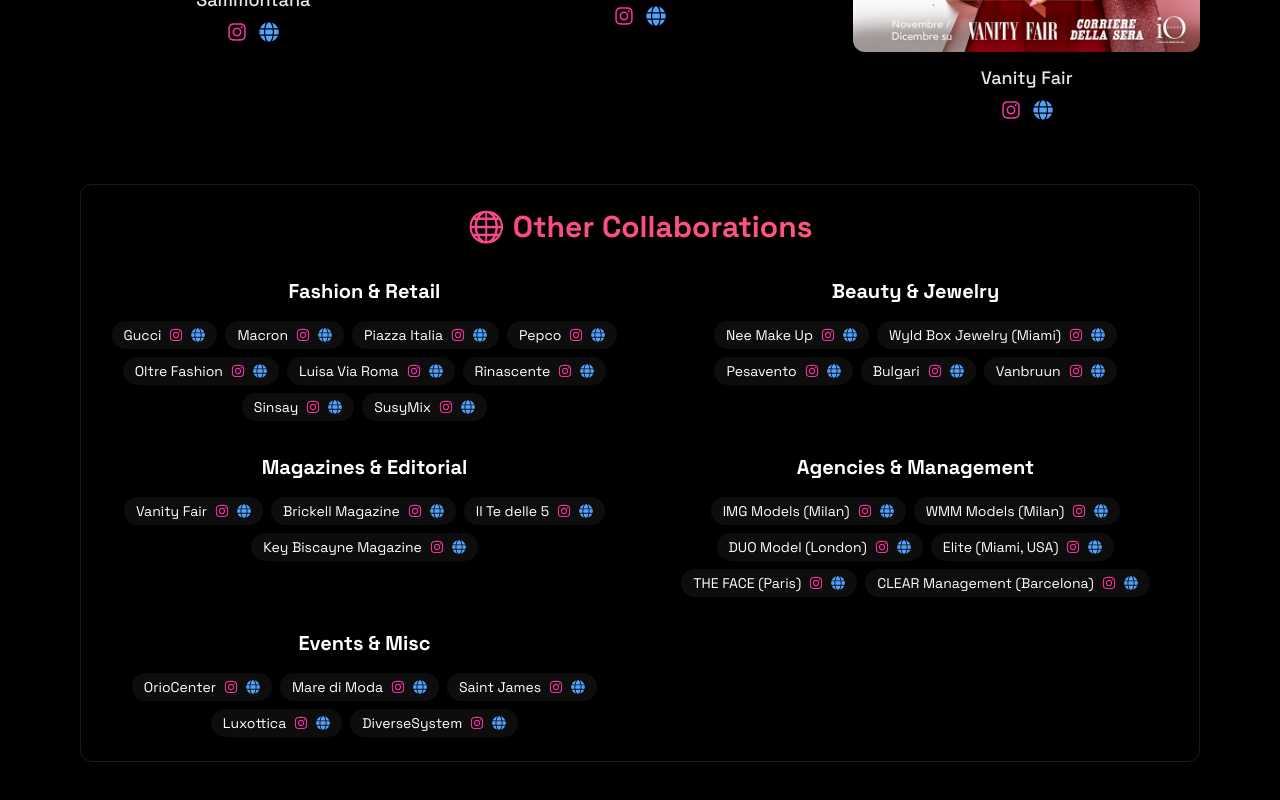
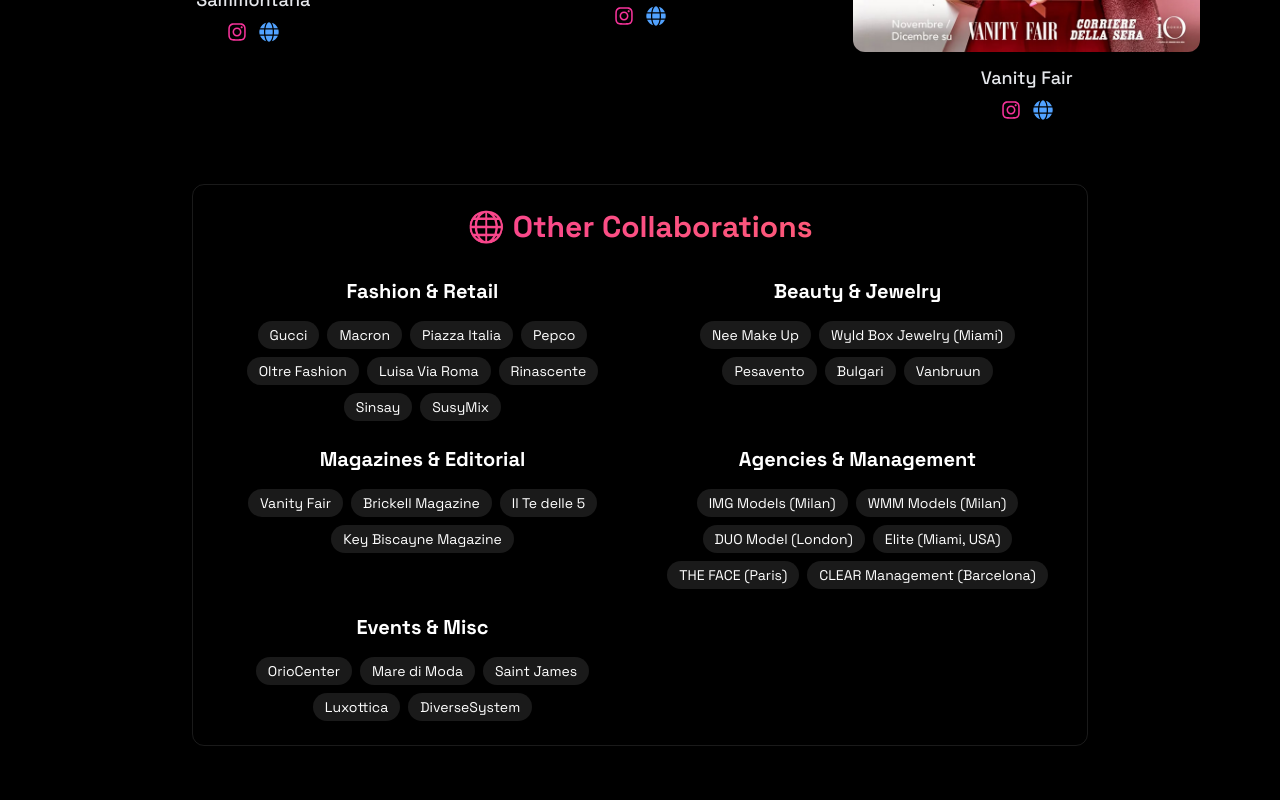
Before and after one commit to alessandradeserti/portfolio, a React (Vite) app: page / in a window 1280 px wide. Shown: the part 5095-5895 px from the top of the page. Built offline with nearby package versions, Linux system fonts and the light colour scheme.

Commit message:
Update portfolio site

```diff
--- a/src/components/sections/Collaborations.jsx
+++ b/src/components/sections/Collaborations.jsx
@@ -107,46 +107,24 @@
     },
   ];
 
-  const otherSections = {
+  const otherCollaborations = {
     "Fashion & Retail": [
-      { name: "Gucci", ig: "https://www.instagram.com/gucci/", site: "https://www.gucci.com/it/it/" },
-      { name: "Macron", ig: "https://www.instagram.com/macron/", site: "https://www.macron.com/it/" },
-      { name: "Piazza Italia", ig: "https://www.instagram.com/piazzaitaliaofficial/", site: "https://www.piazzaitalia.it/" },
-      { name: "Pepco", ig: "https://www.instagram.com/pepco_it/", site: "https://pepco.it/" },
-      { name: "Oltre Fashion", ig: "https://www.instagram.com/oltrefashion/", site: "https://www.oltre.com/" },
-      { name: "Luisa Via Roma", ig: "https://www.instagram.com/luisaviaroma/", site: "https://www.luisaviaroma.com/" },
-      { name: "Rinascente", ig: "https://www.instagram.com/rinascente/", site: "https://www.rinascente.it/it/" },
-      { name: "Sinsay", ig: "https://www.instagram.com/sinsay/", site: "https://www.sinsay.com/it/" },
-      { name: "SusyMix", ig: "https://www.instagram.com/susymixofficial/", site: "https://www.susymix.com/en/" },
+      "Gucci", "Macron", "Piazza Italia", "Pepco", "Oltre Fashion",
+      "Luisa Via Roma", "Rinascente", "Sinsay", "SusyMix"
     ],
     "Beauty & Jewelry": [
-      { name: "Nee Make Up", ig: "https://www.instagram.com/neemakeupmilano/", site: "https://en.neemakeupmilano.com/" },
-      { name: "Wyld Box Jewelry (Miami)", ig: "https://www.instagram.com/wyldboxjewelry/", site: "https://wyldboxjewelry.com/" },
-      { name: "Pesavento", ig: "https://www.instagram.com/pesavento_artexpressions/", site: "https://www.pesavento.com/" },
-      { name: "Bulgari", ig: "https://www.instagram.com/bvlgari/", site: "https://www.bulgari.com/it-it/" },
-      { name: "Vanbruun", ig: "https://www.instagram.com/vanbruun/", site: "https://vanbruun.com/en-se" },
+      "Nee Make Up", "Wyld Box Jewelry (Miami)", "Pesavento", "Bulgari", "Vanbruun"
     ],
     "Magazines & Editorial": [
-      { name: "Vanity Fair", ig: "https://www.instagram.com/vanityfairitalia/", site: "https://www.vanityfair.it/" },
-      { name: "Brickell Magazine", ig: "https://www.instagram.com/brickellmag/", site: "https://brickellmag.com/" },
-      { name: "Il Te delle 5", ig: "https://www.instagram.com/ilthedelle5/", site: "https://ilthedelle5.com/" },
-      { name: "Key Biscayne Magazine", ig: "https://www.instagram.com/keybiscaynemag/", site: "https://keybiscaynemag.com/" },
+      "Vanity Fair", "Brickell Magazine", "Il Te delle 5", "Key Biscayne Magazine"
     ],
     "Agencies & Management": [
-      { name: "IMG Models (Milan)", ig: "https://www.instagram.com/imgmodels/", site: "https://imgmodels.com/" },
-      { name: "WMM Models (Milan)", ig: "https://www.instagram.com/wmmmodels/", site: "https://www.wmm-models.com/" },
-      { name: "DUO Model (London)", ig: "https://www.instagram.com/duomodelmgmt/", site: "https://www.duomodelmgmt.com/" },
-      { name: "Elite (Miami, USA)", ig: "https://www.instagram.com/elitemodelworld/", site: "https://www.elitemodels.com/" },
-      { name: "THE FACE (Paris)", ig: "https://www.instagram.com/thefaceparis/", site: "https://models.com/agency/the-face" },
-      { name: "CLEAR Management (Barcelona)", ig: "https://www.instagram.com/clearmodelsmgmt/", site: "https://www.clearmanagement.es/" },
+      "IMG Models (Milan)", "WMM Models (Milan)", "DUO Model (London)",
+      "Elite (Miami, USA)", "THE FACE (Paris)", "CLEAR Management (Barcelona)"
     ],
     "Events & Misc": [
-      { name: "OrioCenter", ig: "https://www.instagram.com/oriocenter/", site: "https://www.oriocenter.it/it" },
-      { name: "Mare di Moda", ig: "https://www.instagram.com/maredimoda/", site: "https://maredimoda.com/en/home-en/" },
-      { name: "Saint James", ig: "https://www.instagram.com/saintjames/", site: "https://eu.saint-james.com/" },
-      { name: "Luxottica", ig: "https://www.instagram.com/essilorluxottica/", site: "https://www.essilorluxottica.com/it/" },
-      { name: "DiverseSystem", ig: "https://www.instagram.com/diversesystem/", site: "https://diversesystem.com/en" },
-    ],
+      "OrioCenter", "Mare di Moda", "Saint James", "Luxottica", "DiverseSystem"
+    ]
   };
 
   return (
@@ -185,27 +163,19 @@
 
         {/* Other Collaborations */}
         <RevealOnScroll>
-          <div className="max-w-6xl mx-auto p-6 border border-white/10 rounded-xl hover:-translate-y-1 transition-all">
+          <div className="max-w-4xl mx-auto p-6 border border-white/10 rounded-xl hover:-translate-y-1 transition-all">
             <h3 className="text-3xl font-bold mb-8 bg-gradient-to-r from-pink-500 to-red-400 bg-clip-text text-transparent text-center">
               🌐 Other Collaborations
             </h3>
-            <div className="grid grid-cols-1 md:grid-cols-2 gap-8">
-              {Object.entries(otherSections).map(([category, brands]) => (
-                <div key={category} className="flex flex-col items-center text-center">
-                  <h4 className="text-xl font-bold mb-4 text-white">{category}</h4>
+
+            <div className="grid grid-cols-1 md:grid-cols-2 gap-6">
+              {Object.entries(otherCollaborations).map(([sectionTitle, brandList]) => (
+                <div key={sectionTitle} className="flex flex-col items-center text-center">
+                  <h3 className="text-xl font-bold mb-4 text-white">{sectionTitle}</h3>
                   <div className="flex flex-wrap justify-center gap-2">
-                    {brands.map(({ name, ig, site }, idx) => (
-                      <span
-                        key={idx}
-                        className="flex items-center gap-2 bg-white/5 py-1 px-3 rounded-full text-sm text-white shadow-sm hover:shadow-lg transition"
-                      >
-                        {name}
-                        <a href={ig} target="_blank" rel="noopener noreferrer" className="text-pink-500 hover:text-pink-400">
-                          <FaInstagram size={14} />
-                        </a>
-                        <a href={site} target="_blank" rel="noopener noreferrer" className="text-blue-400 hover:text-blue-300">
-                          <FaGlobe size={14} />
-                        </a>
+                    {brandList.map((brand, i) => (
+                      <span key={i} className="bg-white/10 text-white py-1 px-3 rounded-full text-sm hover:bg-white/20 transition">
+                        {brand}
                       </span>
                     ))}
                   </div>
```
